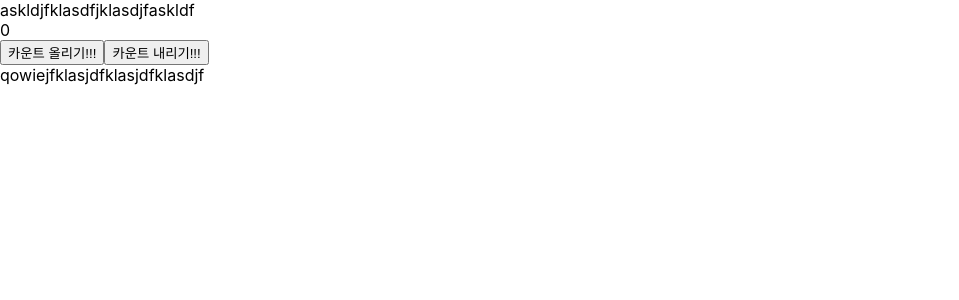
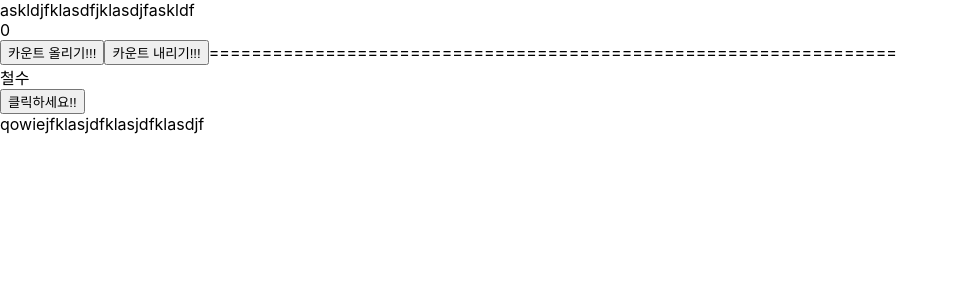
Before and after one commit to namYeJi9q/codecamp-nyj, a Next.js app in the folder class/: page /02-01-counter-let-document in a window 1280 px wide. Shown: the top 300 px of the page, without its empty margins (0-959 px from the left). Built offline with nearby package versions, Linux system fonts and the light colour scheme.

Commit message:
Fix state

```diff
--- a/class/pages/02-01-counter-let-document/index.js
+++ b/class/pages/02-01-counter-let-document/index.js
@@ -1,3 +1,5 @@
+import QQQ from '../01-01-qqq'
+
 export default function CounterLetDocumentPage(){
 
     function onClickCountUp(){
@@ -11,11 +13,13 @@ export default function CounterLetDocumentPage(){
     }
 
     return (
-        <>
+        <div>
             <div id="qqq">0</div>
             <button onClick={onClickCountUp}>카운트 올리기!!!</button>
             <button onClick={onClickCountDown}>카운트 내리기!!!</button>
-        </>
+            =================================================================
+            <QQQ /> {/* 리액트와 기존방식의 차이점: 다른컴포넌트(페이지도 하나의 큰 컴포넌트)를 가져와서 조립할 수 있음 */}
+        </div>
     )
 
 }
--- a/class/pages/_app.js
+++ b/class/pages/_app.js
@@ -1,11 +1,6 @@
 import '../styles/globals.css'
 
 function MyApp({ Component, pageProps }) {
-
-
-
-
-
   return (
     <div>
       <div>askldjfklasdfjklasdjfaskldf</div>
```
Also changed, not shown: class/pages/02-02-counter-state/index.js (+3 -4 lines).
